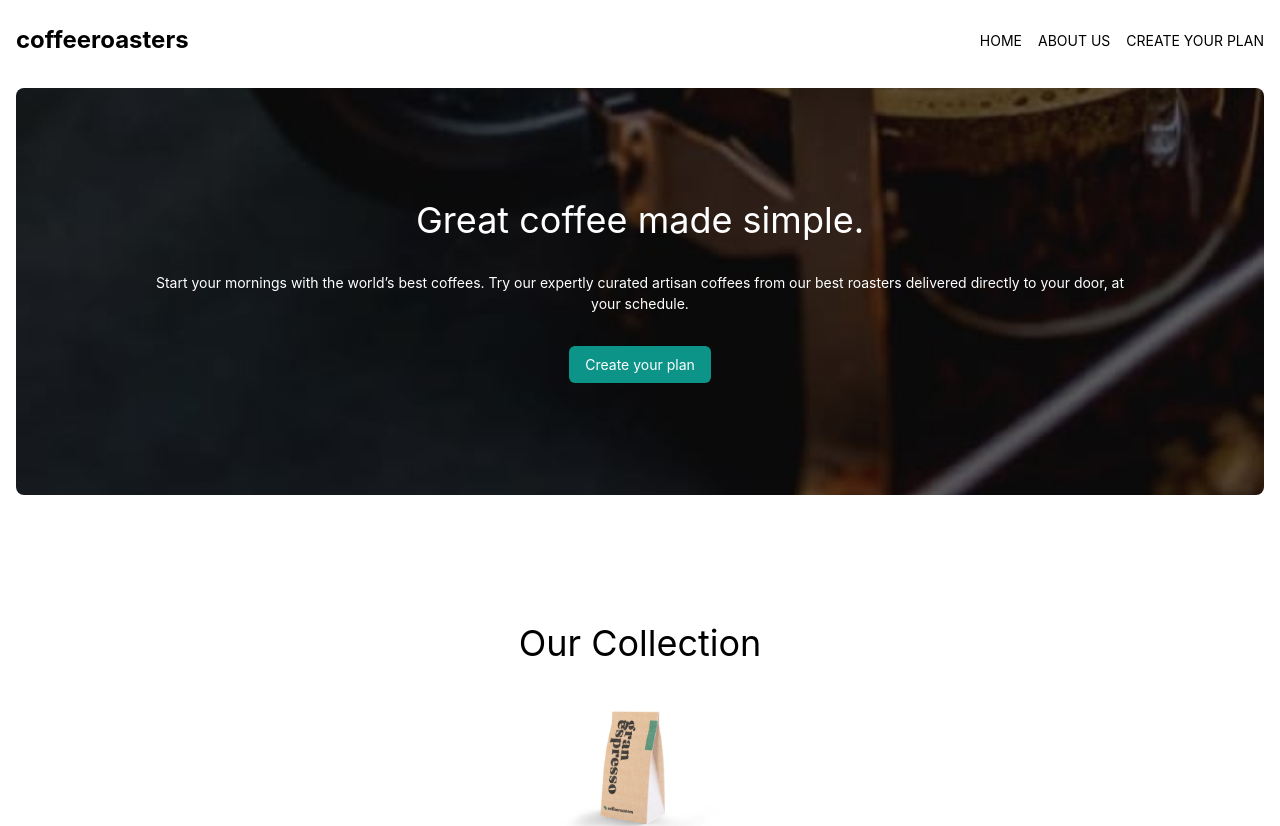
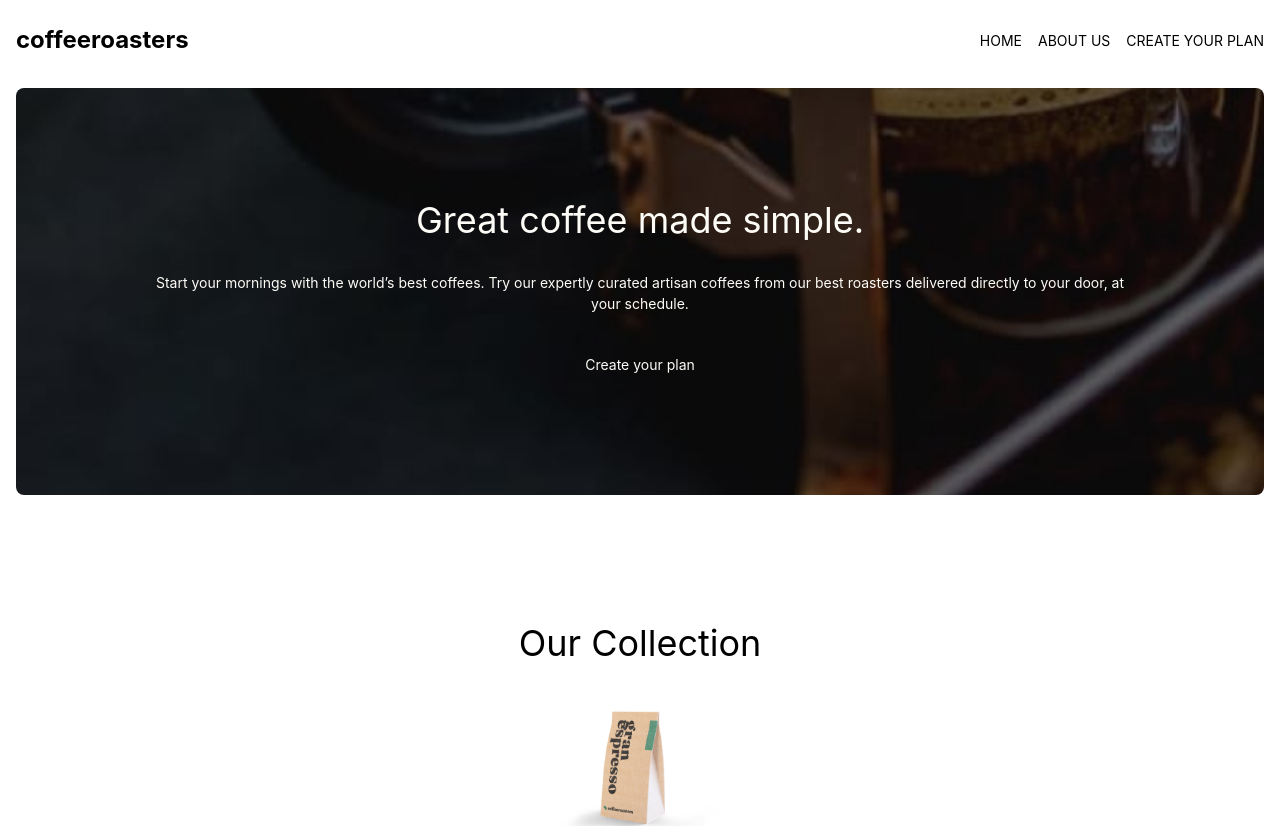
Before and after one commit to doinby/coffee-roaster-react-tailwind-firebase, a React (Create React App) app: page / in a window 1280 px wide. Shown: the top 826 px of the page. Built offline with nearby package versions, Linux system fonts and the light colour scheme.

Commit message:
Installed Tailwind's Typography & Form plugins

```diff
--- a/package.json
+++ b/package.json
@@ -40,6 +40,8 @@
     ]
   },
   "devDependencies": {
+    "@tailwindcss/forms": "^0.4.0",
+    "@tailwindcss/typography": "^0.5.0",
     "autoprefixer": "^10.4.2",
     "postcss": "^8.4.6",
     "tailwindcss": "^3.0.19"
--- a/tailwind.config.js
+++ b/tailwind.config.js
@@ -1,7 +1,31 @@
 module.exports = {
   content: ['./src/**/*.{js,jsx,ts,tsx}'],
   theme: {
+    fontFamily: {
+      sans: ['Barlow', 'sans-serif'],
+      serif: ['Fraunces', 'serif'],
+    },
+    colors: {
+      transparent: 'transparent',
+      current: 'currentColor',
+      white: '#FEFCF7',
+      black: '#333D4B',
+      grey: '#83888F',
+      'dark-cyan': '#0E8784',
+      'dark-grey': '#333D4B',
+      'pale-orange': '#FDD6BA',
+      'light-cream': '#FEFCF7',
+    },
     extend: {
+      typography: (theme) => ({
+        DEFAULT: {
+          css: {
+            // color: theme('colors.gray.800'),
+            // ...
+          },
+        },
+      }),
+
       backgroundImage: {
         'home-hero-default':
           "url('../src/assets/home/mobile/image-hero-coffeepress.jpg')",
@@ -12,5 +36,5 @@ module.exports = {
       },
     },
   },
-  plugins: [],
+  plugins: [require('@tailwindcss/typography', require('@tailwindcss/forms'))],
 };
```
Also changed, not shown: 1 other file (tests, documents, lock files or other folders).
